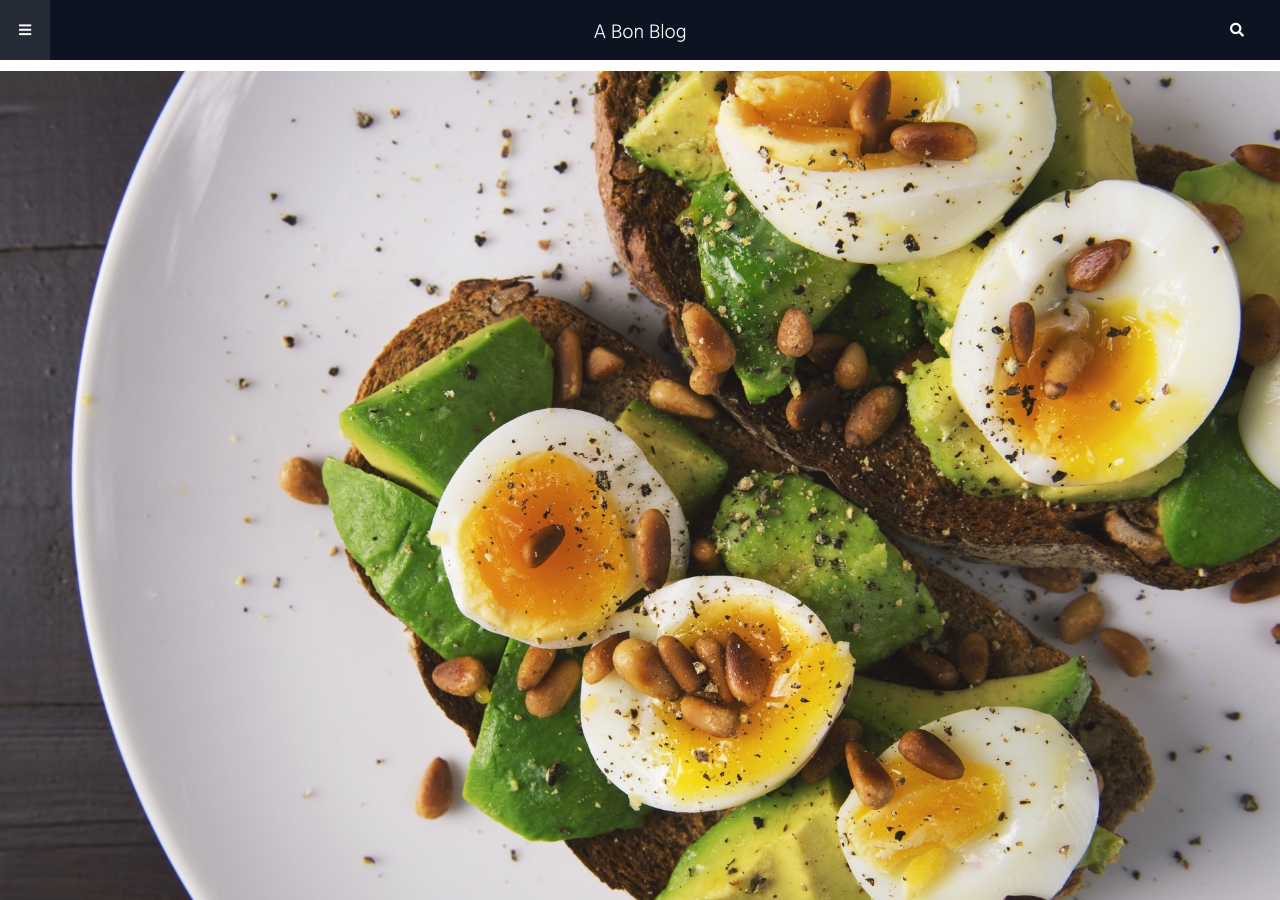
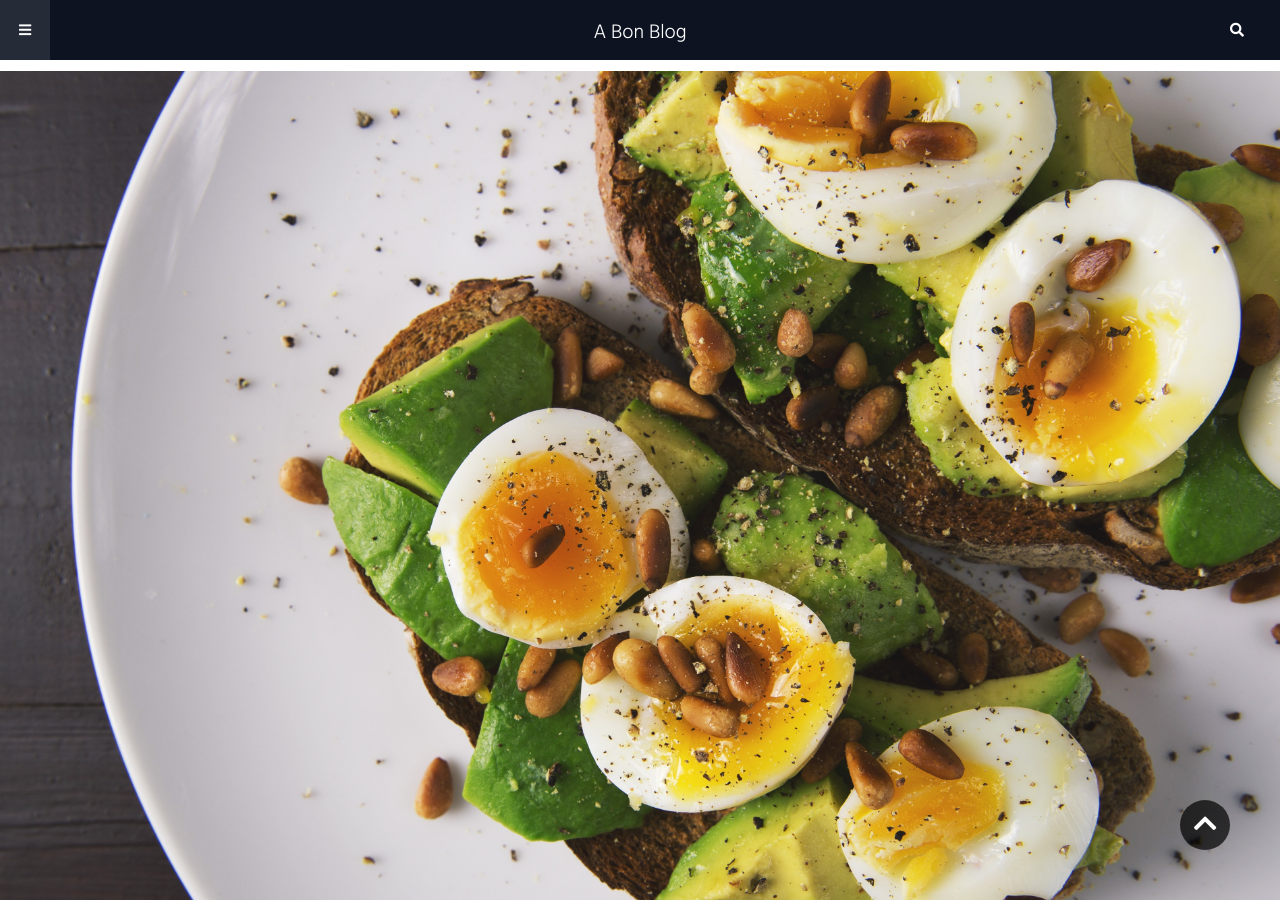
Before and after one commit to ninapetrop/a-bon-blog, a Jekyll site: the page built from _posts/2019-01-20-food-food.markdown, in a window 1280 px wide and 900 px high, scrolled down 540 px. Built offline with Jekyll 4.4.1, drawn with Linux system fonts in a browser that asks for light colours; nearby versions of some CDN libraries; Markdown is read by kramdown in place of the engine named in the settings.

Commit message:
Slight post style updates.

```diff
--- a/_layouts/post.html
+++ b/_layouts/post.html
@@ -19,4 +19,5 @@ layout: default
     </div>
     {{ content }}
   </div>
+  <a href="#" id="to__top"><span class="fas fa-chevron-up"></span></a>
 </div>
--- a/css/main.css
+++ b/css/main.css
@@ -698,3 +698,24 @@ p {
 
 .category__body .wrap .result p.post__description {
   font-size: 1em; }
+
+#to__top {
+  position: fixed;
+  bottom: 50px;
+  right: 50px;
+  background: black;
+  background: rgba(0, 0, 0, 0.7);
+  height: 50px;
+  width: 50px;
+  border-radius: 50%;
+  text-align: center;
+  text-decoration: none; }
+  #to__top span {
+    font-size: 26px;
+    width: 100%;
+    color: white;
+    text-decoration: none;
+    position: relative;
+    top: 10px; }
+  #to__top span:nth-of-type(2) {
+    font-size: 18px; }
```
Also changed, not shown: _sass/post.sass (+21 -0 lines), 1 other file.
